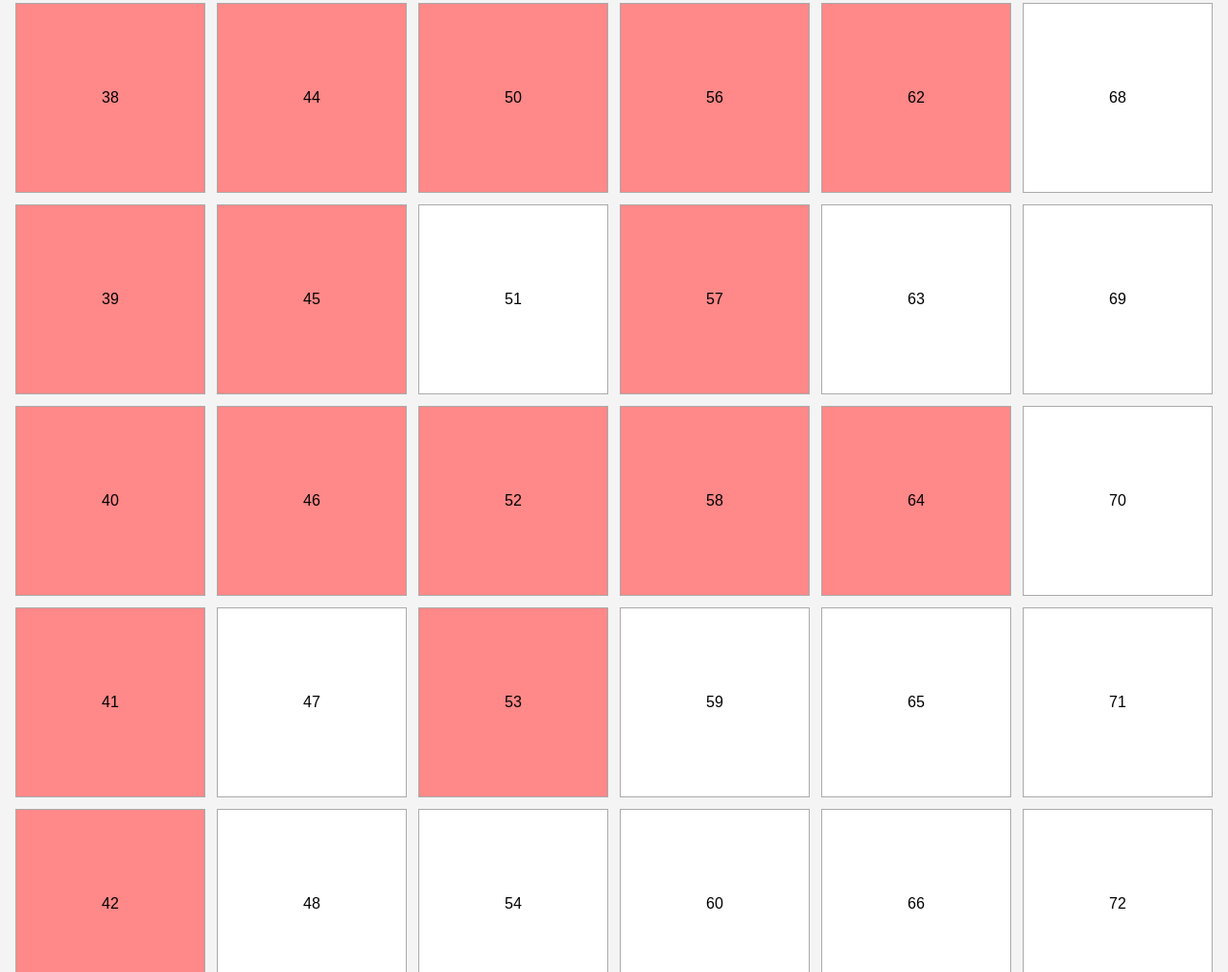
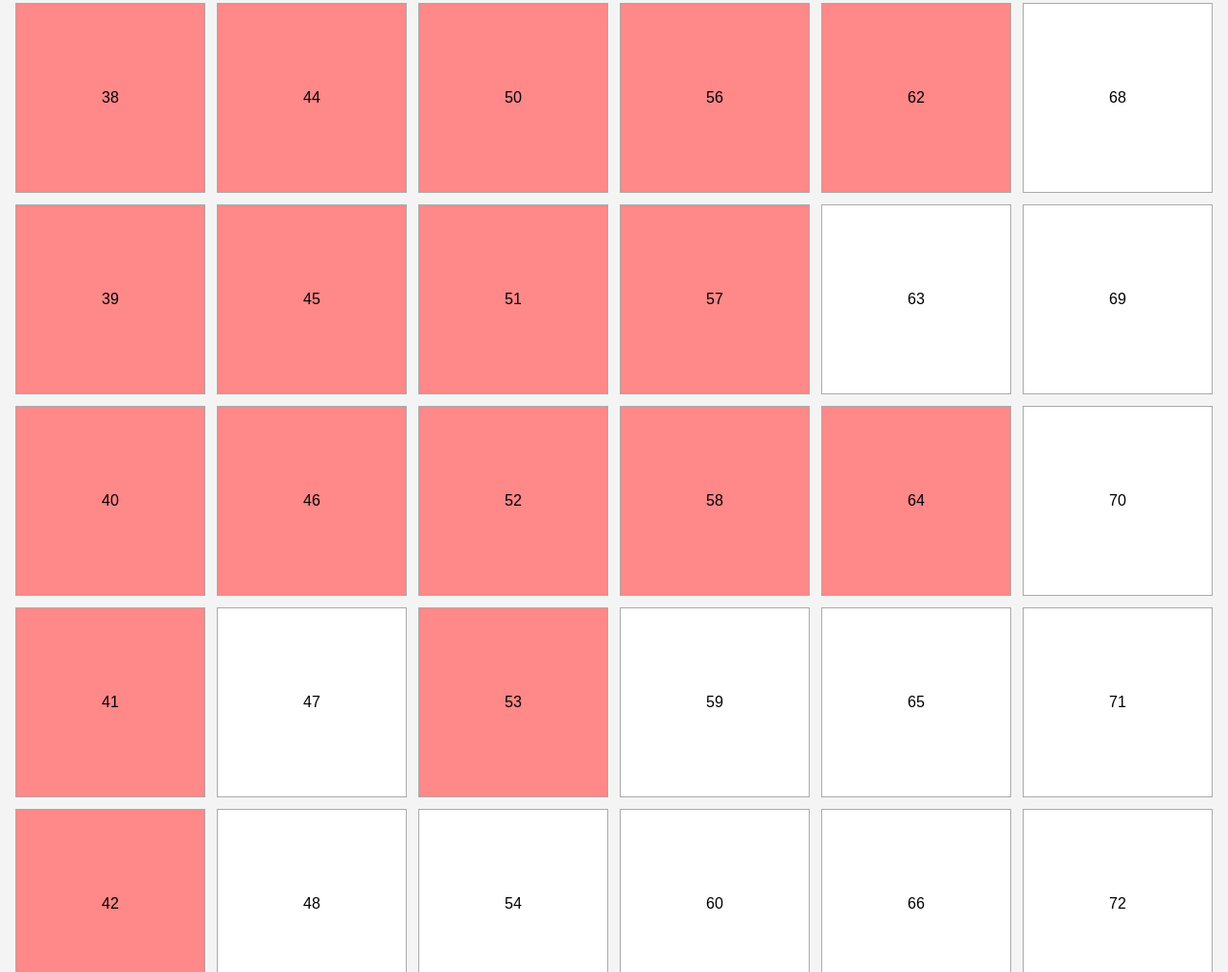
Before and after one commit to SuslaMisha/golubovoz-map, a plain HTML site: page index.html in a window 1280 px wide. Shown: the part 1587-2600 px from the top of the page at 96% size. Drawn offline with Linux system fonts and the light colour scheme.

Commit message:
add people

```diff
--- a/index.html
+++ b/index.html
@@ -103,6 +103,7 @@
       11: { name: "Слабіцький  О.Б.", club: "Хоростків" },
       42: { name: "Земпа  С.П.", club: "Хоростків" },
       27: { name: "Сімко  Б.М.", club: "Хоростків" },
+      51: { name: "Поліщук  О.І.", club: "Хоростків" },
 
 
 
```
